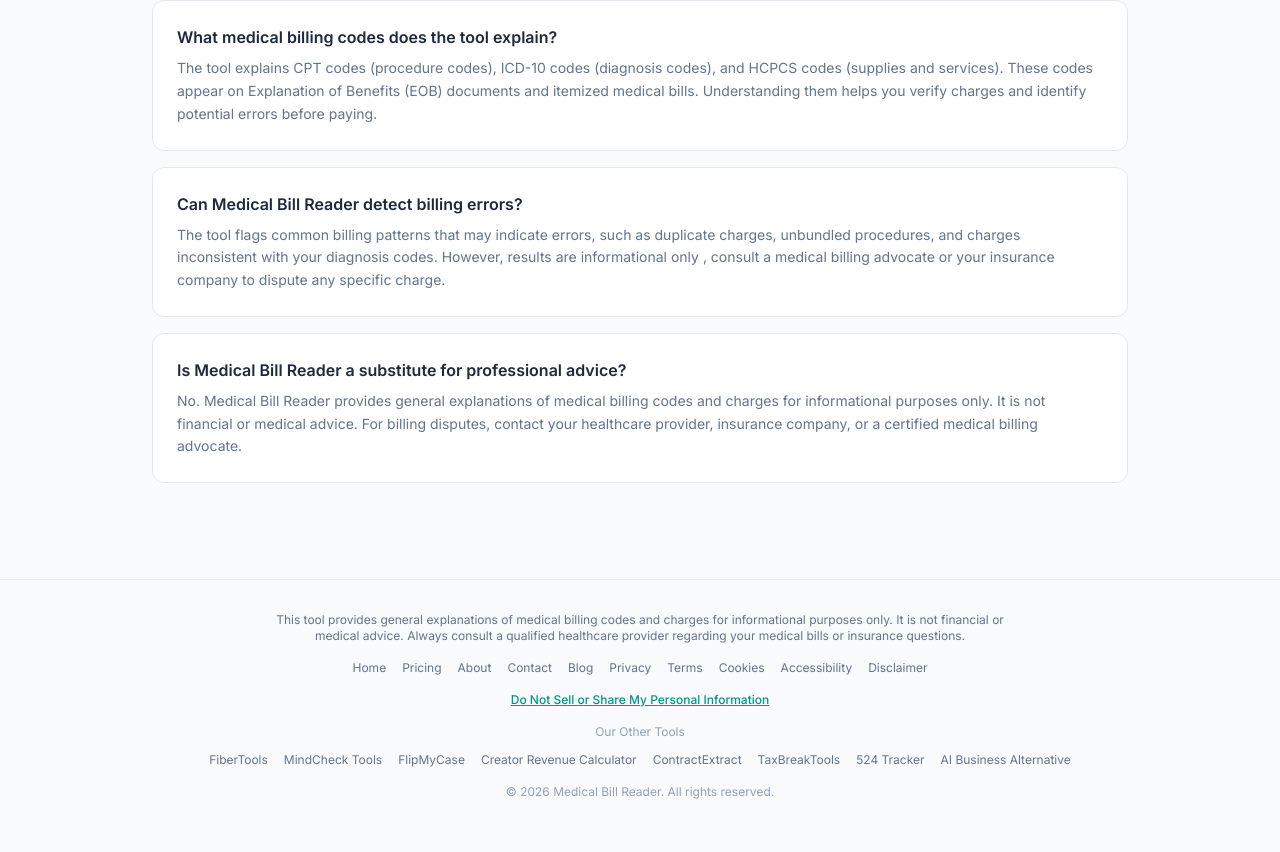
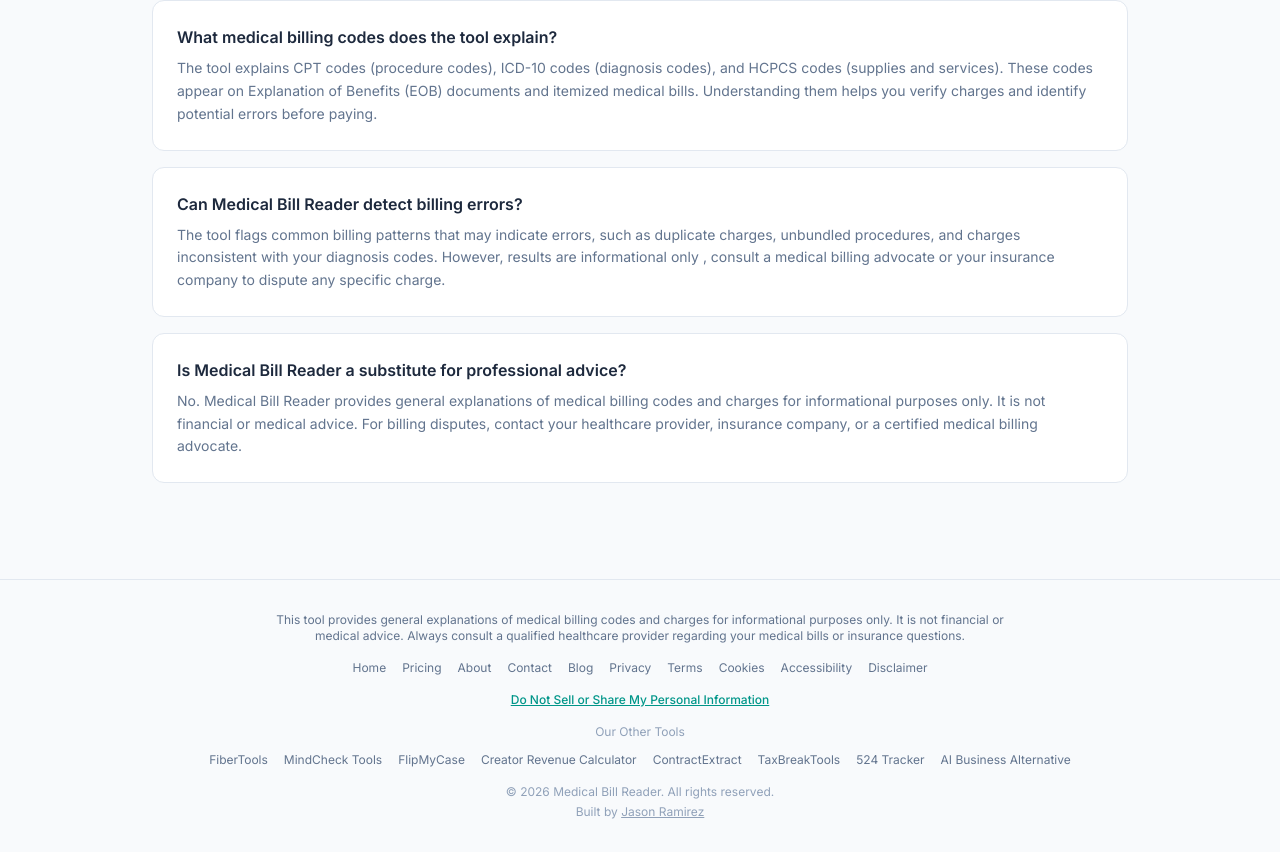
Before and after one commit to raiderj77/medicalbillreader, a Next.js app: page / in a window 1280 px wide. Shown: the part 3418-4270 px from the top of the page. Built offline with nearby package versions, Linux system fonts and the light colour scheme.

Commit message:
footer: add builder credit linking to services site

```diff
--- a/src/components/Footer.tsx
+++ b/src/components/Footer.tsx
@@ -81,6 +81,12 @@
       <p className="mt-4 text-slate-400">
         &copy; {new Date().getFullYear()} Medical Bill Reader. All rights reserved.
       </p>
+      <p className="mt-1 text-slate-400">
+        Built by{" "}
+        <a href="https://automation-services-eta.vercel.app/" target="_blank" rel="noopener noreferrer" className="underline hover:text-slate-700 dark:hover:text-slate-300">
+          Jason Ramirez
+        </a>
+      </p>
     </footer>
   );
 }
```
